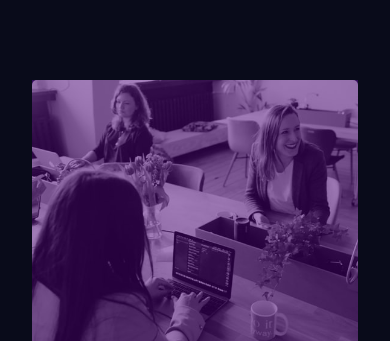
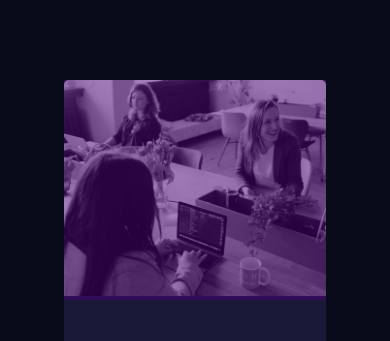
Before and after one commit to mohamed7799/card-component, a plain HTML site: page index.html in a window 390 px wide. Shown: the top 341 px of the page. Drawn offline with Linux system fonts and the light colour scheme.

Commit message:
fix a responsiveness issue

```diff
--- a/_mediaQ.scss
+++ b/_mediaQ.scss
@@ -4,18 +4,18 @@
   }
 }
 
-@media screen and (max-width: 800px) {
+@media screen and (max-width: 950px) {
   .card-component {
     margin: 0rem;
   }
 }
 
-@media screen and (max-width: 650px) {
+@media screen and (max-width: 800px) {
   .card-component {
     text-align: center;
     flex-direction: column;
     flex-flow: column-reverse;
-    margin: 5rem 2rem;
+    margin: 5rem 4rem;
     border-radius: 0px 0px 5px 5px;
   }
   .card-component__content p {
@@ -23,6 +23,7 @@
   }
   .card-component__img img {
     border-radius: 5px 5px 0px 0px;
+    object-fit: cover;
   }
   .stats {
     flex-direction: column;
```
Also changed, not shown: style.css.
